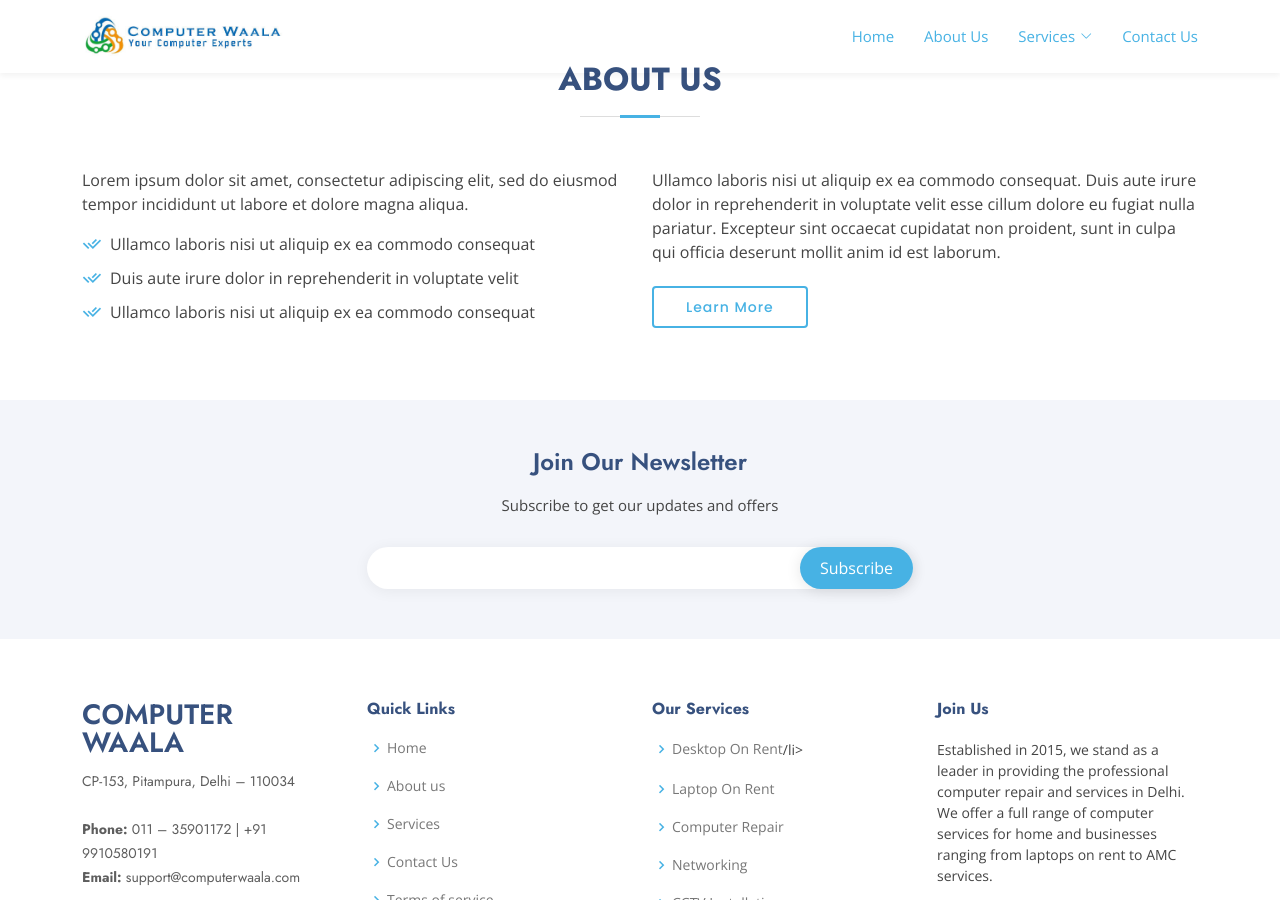
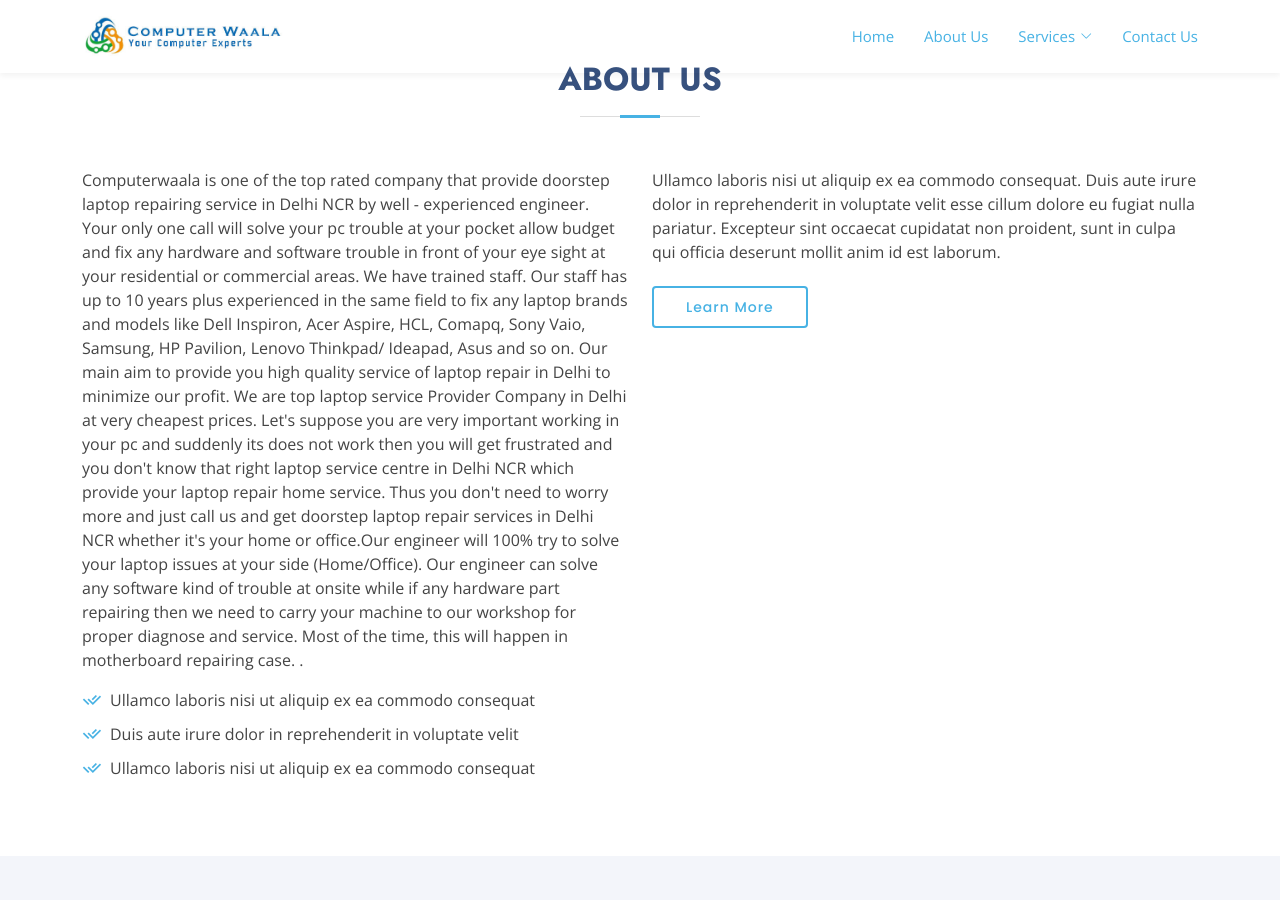
Before and after one commit to ProgrammerNomad/computerwaala, a Jekyll site: the page built from pages/about.html, in a window 1280 px wide and 900 px high. Built offline with Jekyll 4.4.1, drawn with Linux system fonts in a browser that asks for light colours.

Commit message:
About us

```diff
--- a/pages/about.html
+++ b/pages/about.html
@@ -19,8 +19,8 @@ sitemap:
         <div class="row content">
           <div class="col-lg-6">
             <p>
-              Lorem ipsum dolor sit amet, consectetur adipiscing elit, sed do eiusmod tempor incididunt ut labore et dolore
-              magna aliqua.
+              Computerwaala is one of the top rated company that provide doorstep laptop repairing service in Delhi NCR by well - experienced engineer. Your only one call will solve your pc trouble at your pocket allow budget and fix any hardware and software trouble in front of your eye sight at your residential or commercial areas. We have trained staff. Our staff has up to 10 years plus experienced in the same field to fix any laptop brands and models like Dell Inspiron, Acer Aspire, HCL, Comapq, Sony Vaio, Samsung, HP Pavilion, Lenovo Thinkpad/ Ideapad, Asus and so on. Our main aim to provide you high quality service of laptop repair in Delhi to minimize our profit.
+              We are top laptop service Provider Company in Delhi at very cheapest prices. Let's suppose you are very important working in your pc and suddenly its does not work then you will get frustrated and you don't know that right laptop service centre in Delhi NCR which provide your laptop repair home service. Thus you don't need to worry more and just call us and get doorstep laptop repair services in Delhi NCR whether it's your home or office.Our engineer will 100% try to solve your laptop issues at your side (Home/Office). Our engineer can solve any software kind of trouble at onsite while if any hardware part repairing then we need to carry your machine to our workshop for proper diagnose and service. Most of the time, this will happen in motherboard repairing case. .
             </p>
             <ul>
               <li><i class="ri-check-double-line"></i> Ullamco laboris nisi ut aliquip ex ea commodo consequat</li>
```
